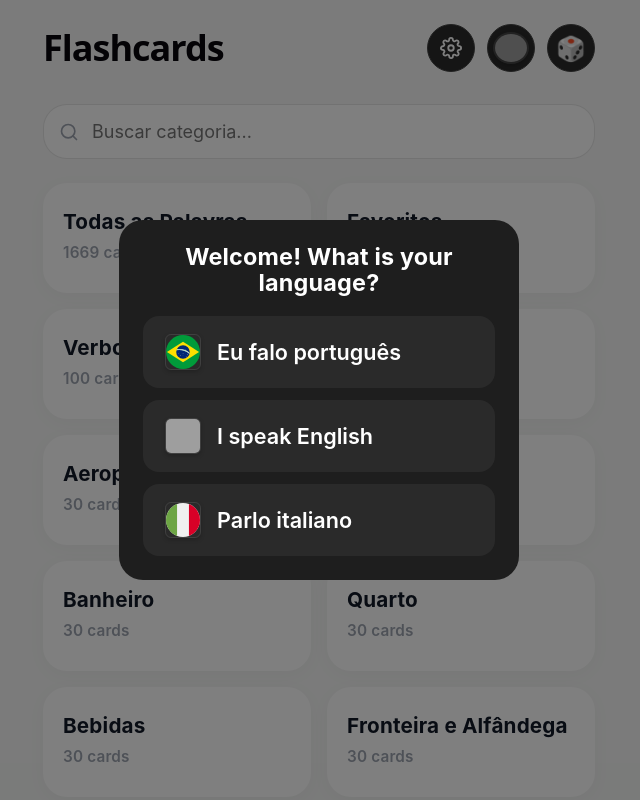
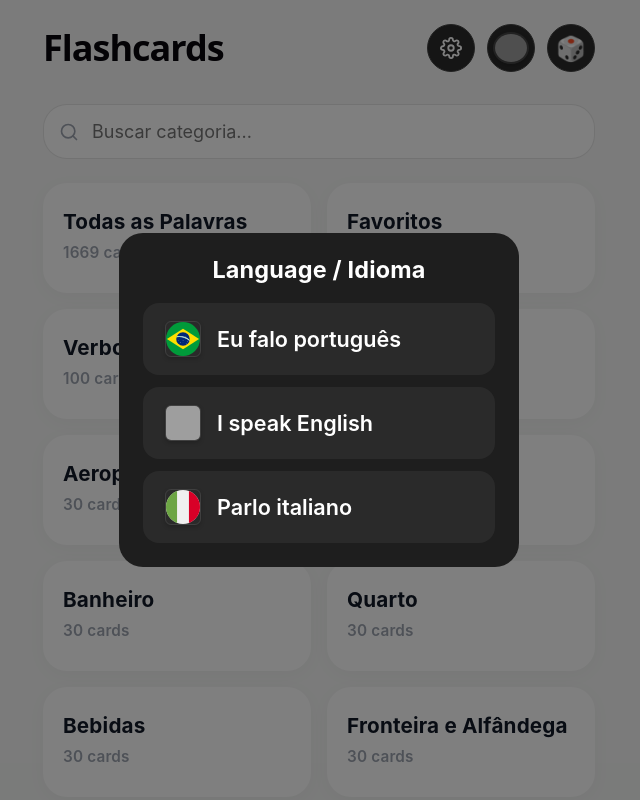
Before and after one commit to ArthurYdalgo/lingo-card, a React (Vite) app: page / in a window 1280 px wide. Shown: the top 800 px of the page, without its empty margins (321-961 px from the left). Built offline with nearby package versions, Linux system fonts and the light colour scheme; grey boxes are pictures that could not be loaded.

Commit message:
Update App.jsx

```diff
--- a/src/App.jsx
+++ b/src/App.jsx
@@ -395,7 +395,7 @@ export default function App() {
                 {showWelcomeModal && (
                     <div className="modal-overlay">
                         <div className="lang-modal-content">
-                            <h3>Welcome! What is your language?</h3>
+                            <h3>Language / Idioma</h3>
                             <div className="lang-options-container">
                                 {appConfig.languages.map((lang) => (
                                     <button
@@ -843,9 +843,8 @@ export default function App() {
                     )}
                 </div>
             )}
-
             <div className="feedback-footer">
-                <span><a href={`mailto:${appConfig.feedbackEmail}`}>{t.suggestionsAndFeedback}</a></span>
+                <span><a href={`mailto:${appConfig.feedbackEmail}`}>{t.suggestionsAndFeedback || `Suggestions and feedback? Send an e-mail to ${appConfig.feedbackEmail}`}</a></span>
             </div>
         </div>
     );
```
